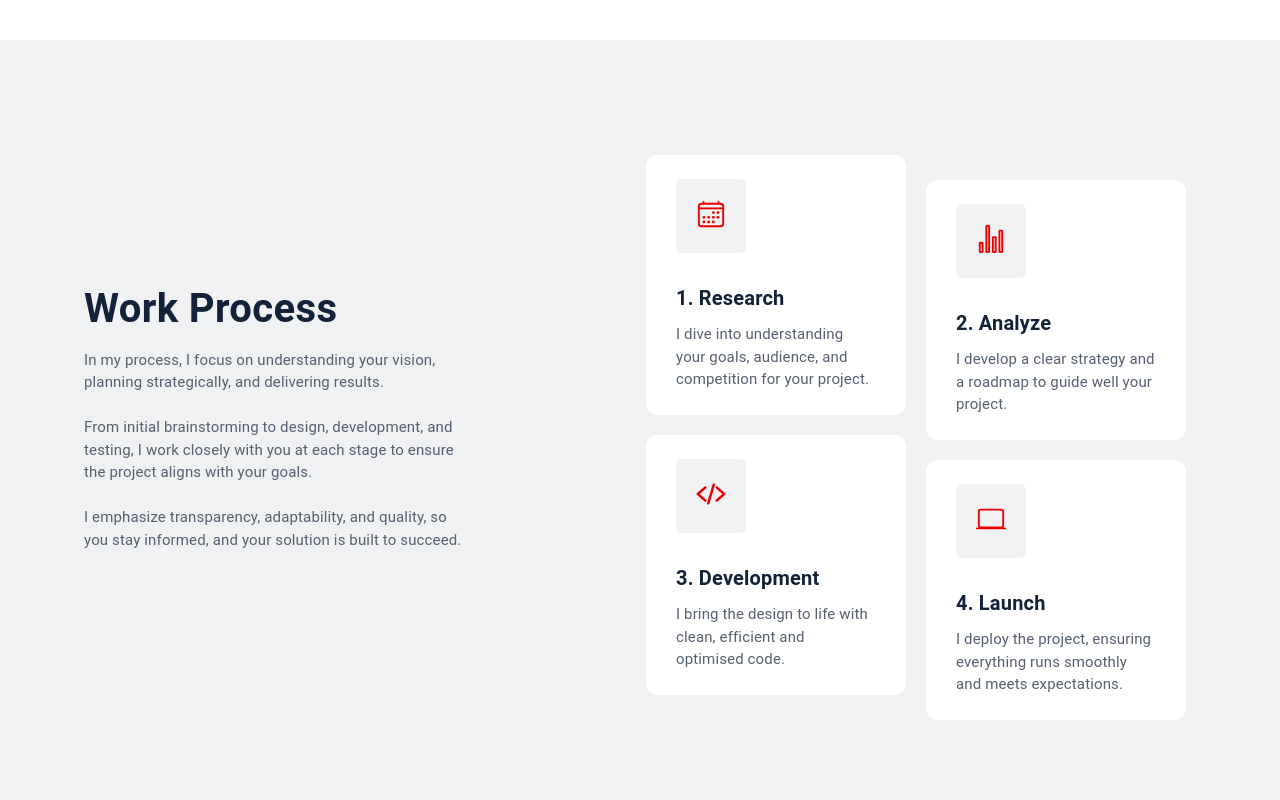
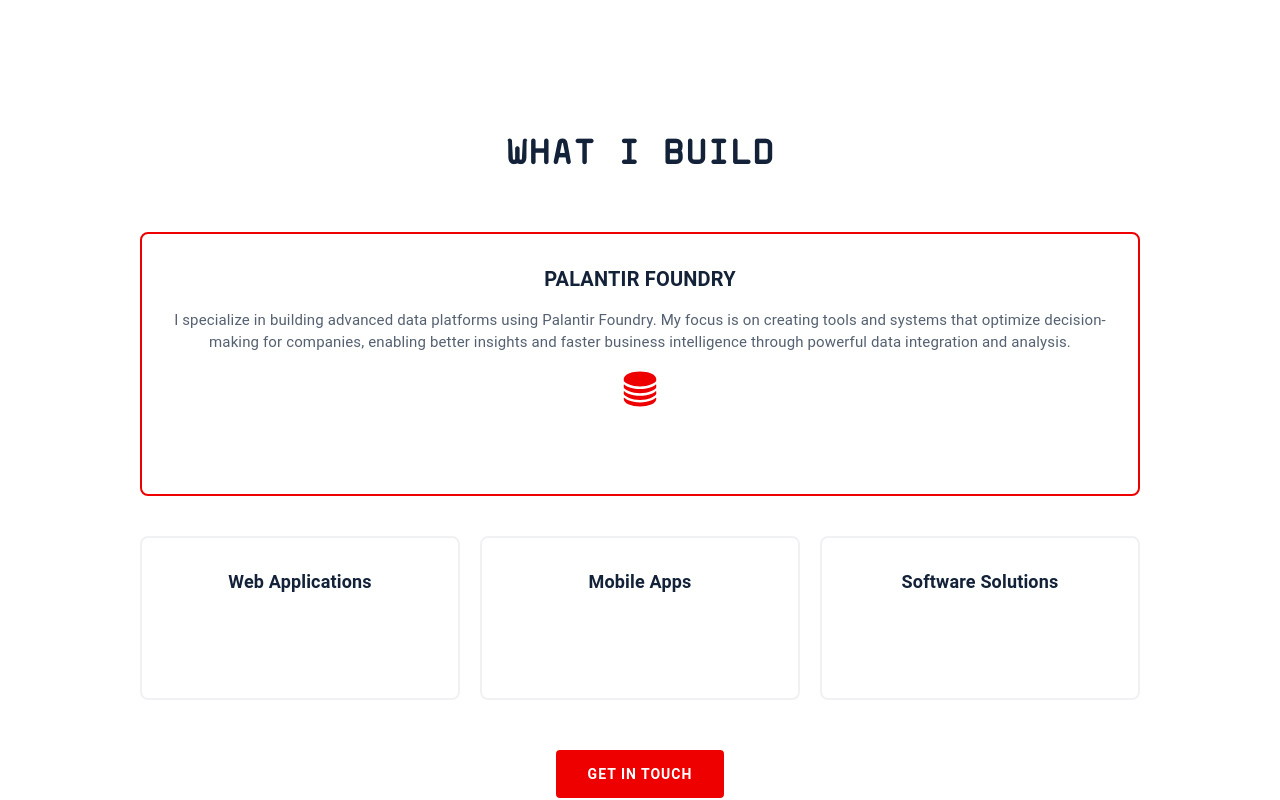
Before and after one commit to DonatNathan/donat-website, a React (Create React App) app: page / in a window 1280 px wide. Shown: the part 760-1560 px from the top of the page. Built offline with nearby package versions, Linux system fonts and the light colour scheme.

Commit message:
fix: update global website UI, call to project and portfolio left to do

```diff
--- a/src/components/Contact.js
+++ b/src/components/Contact.js
@@ -1,75 +1,100 @@
-import { Box, Typography } from "@mui/material"
+import { Box, Typography, Button } from "@mui/material"
 import { ThemeContext } from "../utils/themes/ThemeContext";
 import { useContext } from "react";
-import { IoLocationOutline } from "react-icons/io5";
-import { IoMailOutline } from "react-icons/io5";
-import { IoCallOutline } from "react-icons/io5";
-import { IoLogoInstagram } from "react-icons/io5";
-import { IoLogoLinkedin } from "react-icons/io5";
-import { IoLogoGithub } from "react-icons/io5";
+import { IoLocationOutline, IoMailOutline, IoCallOutline, IoLogoInstagram, IoLogoLinkedin, IoLogoGithub } from "react-icons/io5";
+import styled from 'styled-components';
 
-const Info = ({name, value, icon}) => {
+const ContactCard = styled.a`
+  display: flex;
+  align-items: center;
+  padding: 20px;
+  margin: 15px 0;
+  border-radius: 8px;
+  text-decoration: none;
+  transition: all 0.3s ease;
+  border-left: 3px solid transparent;
 
-    const {theme} = useContext(ThemeContext);
+  &:hover {
+    transform: translateX(8px);
+    border-left-color: ${props => props.accentColor};
+  }
+`;
 
-    return (
-        <Box sx={{display: "flex", flexDirection: "row", justifyContent: "left", margin: "20px"}}>
-            <Box sx={{width: "fit-content", padding: "10px", backgroundColor: theme.SecondBackgroundColor, borderRadius: "4px"}}>
-                {
-                    icon === "address" ?
-                        <IoLocationOutline size={20} color={theme.MainColor} />
-                    : icon === "email" ?
-                        <IoMailOutline size={20} color={theme.MainColor} />
-                    :
-                        <IoCallOutline size={20} color={theme.MainColor} />
-                }
-            </Box>
-            <Box sx={{display: "flex", flexDirection: "column", justifyContent: "center", textAlign: "left", marginLeft: "10px"}}>
-                <Typography sx={{fontSize: 15, color: theme.ClassicTextColor}}>{name}</Typography>
-                <Typography sx={{fontSize: 15, color: theme.BoldTextColor, fontWeight: "bold"}}>{value}</Typography>
-            </Box>
-        </Box>
-    );
-};
+const SocialIconWrapper = styled.a`
+  display: inline-flex;
+  align-items: center;
+  justify-content: center;
+  width: 40px;
+  height: 40px;
+  border-radius: 50%;
+  background-color: ${props => props.bgColor};
+  transition: all 0.3s ease;
+  text-decoration: none;
+  margin-right: 15px;
+
+  &:hover {
+    transform: scale(1.15) rotate(5deg);
+    box-shadow: 0 8px 16px rgba(0, 0, 0, 0.2);
+  }
+
+  &:last-child {
+    margin-right: 0;
+  }
+`;
 
 const Contact = () => {
 
     const {theme} = useContext(ThemeContext);
 
     return (
-        <Box id="contact" sx={{display: "flex", flexWrap: "wrap", flexDirection: "row", justifyContent: "space-around", alignItems: "center", backgroundColor: theme.BackgroundColor, padding: "80px", boxShadow: `-20px -20px 20px ${theme.SecondBackgroundColor}, 20px -20px 20px ${theme.SecondBackgroundColor}`}}>
-            <Box sx={{display: "flex", flexDirection: "column", width: "30vw", minWidth: "300px", textAlign: "left", justifyContent: "center"}}>
-                <Typography sx={{fontSize: 30, color: theme.BoldTextColor, fontWeight: "bold"}}>Let's discuss your Project</Typography>
-                <Box sx={{display: "flex", flexDirection: "column", justifyContent: "center", marginTop: "20px"}}>
-                    <Info
-                        name={"Address:"}
-                        value={"Mont-Saxonnex, France"}
-                        icon={"address"}
-                    />
-                    <Info
-                        name={"My Email:"}
-                        value={"nathandonatt@gmail.com"}
-                        icon={"email"}
-                    />
-                    <Info
-                        name={"Call me:"}
-                        value={"07 77 75 52 92"}
-                        icon={"phone"}
-                    />
-                </Box>
-                <Box sx={{display: "flex", flexDirection: "row", justifyContent: "left", marginTop: "20px"}}>
-                    <a href="https://www.instagram.com/nathandonatt/">
-                        <IoLogoInstagram size={20} color={theme.MainColor} />
-                    </a>
-                    <a href="https://www.linkedin.com/in/nathan-donat-filliod/">
-                        <IoLogoLinkedin style={{marginLeft: "20px"}} size={20} color={theme.MainColor} />
-                    </a>
-                    <a href="https://github.com/DonatNathan/">
-                        <IoLogoGithub style={{marginLeft: "20px"}} size={20} color={theme.MainColor} />
-                    </a>
-                </Box>
+        <Box id="contact" sx={{display: "flex", flexDirection: "column", justifyContent: "center", alignItems: "center", backgroundColor: theme.BackgroundColor, paddingTop: "80px", paddingBottom: "80px", minHeight: "calc(100vh - 120px)"}}>
+            <Typography sx={{fontSize: 40, fontWeight: "bold", color: theme.BoldTextColor, marginBottom: "50px", textTransform: "uppercase", fontFamily: "'Magda Clean Mono', monospace"}}>Let's Connect</Typography>
+
+            <Box sx={{maxWidth: "600px", width: "100%", marginBottom: "50px"}}>
+                <ContactCard accentColor={theme.MainColor} style={{backgroundColor: theme.SecondBackgroundColor}}>
+                    <Box sx={{padding: "12px", backgroundColor: theme.BackgroundColor, borderRadius: "6px", marginRight: "15px"}}>
+                        <IoLocationOutline size={24} color={theme.MainColor} />
+                    </Box>
+                    <Box>
+                        <Typography sx={{fontSize: 12, color: theme.SubTextColor}}>Location</Typography>
+                        <Typography sx={{fontSize: 16, color: theme.BoldTextColor, fontWeight: "bold"}}>Mont-Saxonnex, France</Typography>
+                    </Box>
+                </ContactCard>
+
+                <ContactCard accentColor={theme.MainColor} href="mailto:nathandonatt@gmail.com" style={{backgroundColor: theme.SecondBackgroundColor}}>
+                    <Box sx={{padding: "12px", backgroundColor: theme.BackgroundColor, borderRadius: "6px", marginRight: "15px"}}>
+                        <IoMailOutline size={24} color={theme.MainColor} />
+                    </Box>
+                    <Box>
+                        <Typography sx={{fontSize: 12, color: theme.SubTextColor}}>Email</Typography>
+                        <Typography sx={{fontSize: 16, color: theme.BoldTextColor, fontWeight: "bold"}}>nathandonatt@gmail.com</Typography>
+                    </Box>
+                </ContactCard>
+
+                <ContactCard accentColor={theme.MainColor} href="tel:+33777755292" style={{backgroundColor: theme.SecondBackgroundColor}}>
+                    <Box sx={{padding: "12px", backgroundColor: theme.BackgroundColor, borderRadius: "6px", marginRight: "15px"}}>
+                        <IoCallOutline size={24} color={theme.MainColor} />
+                    </Box>
+                    <Box>
+                        <Typography sx={{fontSize: 12, color: theme.SubTextColor}}>Phone</Typography>
+                        <Typography sx={{fontSize: 16, color: theme.BoldTextColor, fontWeight: "bold"}}>+33 7 77 75 52 92</Typography>
+                    </Box>
+                </ContactCard>
             </Box>
-            <Box component="img" sx={{width: 100, marginTop: "50px"}} alt="Black Logo Donat" src="/images/logo.png" />
+
+            <Box sx={{display: "flex", alignItems: "center", justifyContent: "center", gap: "10px", marginBottom: "40px"}}>
+                <SocialIconWrapper bgColor={theme.SecondBackgroundColor} href="https://www.instagram.com/nathandonatt/" target="_blank" rel="noopener noreferrer">
+                    <IoLogoInstagram size={20} color={theme.MainColor} />
+                </SocialIconWrapper>
+                <SocialIconWrapper bgColor={theme.SecondBackgroundColor} href="https://www.linkedin.com/in/nathan-donat-filliod/" target="_blank" rel="noopener noreferrer">
+                    <IoLogoLinkedin size={20} color={theme.MainColor} />
+                </SocialIconWrapper>
+                <SocialIconWrapper bgColor={theme.SecondBackgroundColor} href="https://github.com/DonatNathan/" target="_blank" rel="noopener noreferrer">
+                    <IoLogoGithub size={20} color={theme.MainColor} />
+                </SocialIconWrapper>
+            </Box>
+
+            <Button href="#home" sx={{color: theme.ClassicTextColor, textTransform: "none", fontSize: 14, "&:hover": {color: theme.BoldTextColor}}}>Back to Top</Button>
         </Box>
     );
 };
--- a/src/components/Services.js
+++ b/src/components/Services.js
@@ -1,44 +1,138 @@
 import { Box, Button, Typography } from "@mui/material";
 import { ThemeContext } from "../utils/themes/ThemeContext";
-import { useContext } from "react";
+import { useContext, useState } from "react";
+import styled from 'styled-components';
+import { IoServer, IoGlobe, IoPhonePortrait, IoCode } from 'react-icons/io5';
 
-const Service = ({name, description}) => {
+const InteractiveCard = styled.div`
+  padding: 30px;
+  border-radius: 8px;
+  cursor: pointer;
+  transition: all 0.4s cubic-bezier(0.4, 0, 0.2, 1);
+  position: relative;
+  overflow: hidden;
 
-    const {theme} = useContext(ThemeContext);
+  &::before {
+    content: '';
+    position: absolute;
+    top: 0;
+    left: -100%;
+    width: 100%;
+    height: 100%;
+    background: ${props => props.accentColor};
+    opacity: 0;
+    transition: left 0.4s ease;
+    z-index: -1;
+  }
 
+  &:hover::before {
+    left: 0;
+    opacity: 0.1;
+  }
+
+  &:hover {
+    transform: translateY(-8px);
+    box-shadow: 0 12px 24px rgba(0, 0, 0, 0.15);
+  }
+`;
+
+const ServiceCard = ({name, description, isExpanded, onClick, theme, icon}) => {
     return (
-        <Box sx={{backgroundColor: theme.BackgroundColor, textAlign: "left", padding: "10px", width: "30vw", minWidth: "300px", borderLeft: 3, ":hover": {borderLeftColor: theme.MainColor, transitionDuration: "0.8s"}, transitionDuration: "0.8s", borderLeftColor: theme.BackgroundColor, borderRadius: "6px", margin: "10px"}}>
-            <Typography sx={{fontSize: 20, fontWeight: "bold", color: theme.BoldTextColor}}>{name}</Typography>
-            <Typography sx={{fontSize: 15, color: theme.ClassicTextColor}}>{description}</Typography>
-        </Box>
-    )
-}
+        <InteractiveCard
+            onClick={onClick}
+            accentColor={theme.MainColor}
+            style={{
+                backgroundColor: theme.BackgroundColor,
+                border: `2px solid ${theme.SecondBackgroundColor}`,
+                minHeight: isExpanded ? "200px" : "100px",
+            }}
+        >
+            <Typography sx={{fontSize: 18, fontWeight: "bold", color: theme.BoldTextColor, marginBottom: "10px"}}>
+                {name}
+            </Typography>
+            {isExpanded && (
+                <>
+                    <Typography sx={{fontSize: 14, color: theme.ClassicTextColor, marginTop: "15px", marginBottom: "15px"}}>
+                        {description}
+                    </Typography>
+                    <Box sx={{display: "flex", justifyContent: "center", marginTop: "15px"}}>
+                        {icon}
+                    </Box>
+                </>
+            )}
+        </InteractiveCard>
+    );
+};
 
 const Services = () => {
 
     const {theme} = useContext(ThemeContext);
+    const [expandedIndex, setExpandedIndex] = useState(null);
+
+    const foundryService = {
+        name: "PALANTIR FOUNDRY",
+        description: "I specialize in building advanced data platforms using Palantir Foundry. My focus is on creating tools and systems that optimize decision-making for companies, enabling better insights and faster business intelligence through powerful data integration and analysis."
+    };
+
+    const otherServices = [
+        {
+            name: "Web Applications",
+            description: "Modern, responsive websites and web apps built with latest technologies and best practices."
+        },
+        {
+            name: "Mobile Apps",
+            description: "Native and cross-platform mobile applications for iOS and Android with seamless UX."
+        },
+        {
+            name: "Software Solutions",
+            description: "Scalable software solutions tailored to your business needs and goals."
+        }
+    ];
 
     return (
-        <Box id="services" sx={{display: "flex", flexWrap: "wrap", flexDirection: "row", justifyContent: "space-around", alignItems: "center", textAlign: "center", backgroundColor: theme.SecondBackgroundColor, paddingTop: "80px", paddingBottom: "80px"}}>
-            <Box sx={{display: "flex", flexDirection: "column", justifyContent: "center", alignItems: "left", textAlign: "left", width: "30vw", minWidth: "300px", marginBottom: "30px"}}>
-                <Typography sx={{fontSize: 40, fontWeight: "bold", color: theme.BoldTextColor}}>What I do?</Typography>
-                <Typography sx={{fontSize: 15, color: theme.ClassicTextColor, marginTop: "15px", marginBottom: "15px"}}>I offer comprehensive development services for any project like websites, mobile apps, software, and even video games. <br /><br />With a versatile skill set across platforms and technologies, I bring ideas to life with solutions tailored to your goals, ensuring seamless performance, engaging user experiences, and long-term success.</Typography>
-                <Button href="https://github.com/DonatNathan" style={{width: "fit-content", backgroundColor: theme.MainColor, color: theme.BackgroundColor, textTransform: "none", fontSize: 15, marginTop: "10px"}}>See what I did</Button>
+        <Box id="services" sx={{display: "flex", flexDirection: "column", justifyContent: "center", alignItems: "center", textAlign: "center", backgroundColor: theme.BackgroundColor, paddingTop: "80px", paddingBottom: "80px", minHeight: "calc(100vh - 120px)"}}>
+            <Typography sx={{fontSize: 40, fontWeight: "bold", color: theme.BoldTextColor, marginBottom: "50px", textTransform: "uppercase", fontFamily: "'Magda Clean Mono', monospace"}}>What I Build</Typography>
+
+            <Box sx={{width: "100%", maxWidth: "1000px", marginBottom: "40px"}}>
+                <InteractiveCard
+                    onClick={() => {}}
+                    accentColor={theme.MainColor}
+                    style={{
+                        backgroundColor: theme.BackgroundColor,
+                        border: `2px solid ${theme.MainColor}`,
+                        minHeight: "200px",
+                    }}
+                >
+                    <Typography sx={{fontSize: 20, fontWeight: "bold", color: theme.BoldTextColor, marginBottom: "15px"}}>
+                        {foundryService.name}
+                    </Typography>
+                    <Typography sx={{fontSize: 15, color: theme.ClassicTextColor, marginBottom: "15px"}}>
+                        {foundryService.description}
+                    </Typography>
+                    <Box sx={{display: "flex", justifyContent: "center"}}>
+                        <IoServer size={40} color={theme.MainColor} />
+                    </Box>
+                </InteractiveCard>
             </Box>
-            <Box sx={{display: "flex", flexDirection: "column", justifyContent: "center", alignItems: "center"}}>
-                <Service
-                    name={"Software Development"}
-                    description={"I provide tailored software development services to build robust, scalable solutions that streamline operations, enhance productivity, and meet your unique business needs."}
-                />
-                <Service
-                    name={"Mobile Development"}
-                    description={"I offer custom mobile app development services to create intuitive, high-performance applications that connect with your audience on any device, enhancing user engagement and driving business growth."}
-                />
-                <Service
-                    name={"Web Development"}
-                    description={"I provide custom web development services to build engaging, user-friendly, and secure websites tailored to meet your business goals and deliver exceptional digital experiences."}
-                />
+
+            <Box sx={{display: "grid", gridTemplateColumns: {xs: "1fr", md: "1fr 1fr 1fr"}, gap: "20px", maxWidth: "1000px", width: "100%"}}>
+                {otherServices.map((service, index) => (
+                    <ServiceCard
+                        key={index}
+                        name={service.name}
+                        description={service.description}
+                        isExpanded={expandedIndex === index}
+                        onClick={() => setExpandedIndex(expandedIndex === index ? null : index)}
+                        theme={theme}
+                        icon={
+                            index === 0 ? <IoGlobe size={32} color={theme.MainColor} /> :
+                            index === 1 ? <IoPhonePortrait size={32} color={theme.MainColor} /> :
+                            <IoCode size={32} color={theme.MainColor} />
+                        }
+                    />
+                ))}
             </Box>
+            <Button href="#contact" style={{width: "fit-content", backgroundColor: theme.MainColor, color: theme.BackgroundColor, textTransform: "uppercase", fontSize: 14, marginTop: "50px", padding: "12px 32px", fontWeight: "bold", letterSpacing: "1px"}}>Get In Touch</Button>
         </Box>
     );
 };
--- a/src/modules/footer/Footer.js
+++ b/src/modules/footer/Footer.js
@@ -2,26 +2,59 @@
 import { Box, Typography } from "@mui/material";
 import { HashLink as Link } from 'react-router-hash-link';
 import { ThemeContext } from "../../utils/themes/ThemeContext";
+import { themes } from "../../utils/themes/ThemeContext";
+import styled from 'styled-components';
+
+const FooterLink = styled(Link)`
+  color: ${props => props.textColor} !important;
+  text-decoration: none;
+  margin: 10px 15px;
+  font-size: 14px;
+  transition: all 0.3s ease;
+  position: relative;
+
+  &:link,
+  &:visited,
+  &:hover,
+  &:active {
+    color: ${props => props.textColor} !important;
+  }
+
+  &::after {
+    content: '';
+    position: absolute;
+    bottom: -2px;
+    left: 0;
+    width: 0;
+    height: 2px;
+    background-color: ${props => props.accentColor};
+    transition: width 0.3s ease;
+  }
+
+  &:hover::after {
+    width: 100%;
+  }
+`;
 
 const Footer = () => {
 
     const {theme} = useContext(ThemeContext);
 
     return (
-        <Box sx={{display: "flex", flexWrap: "wrap", flexDirection: "row", justifyContent: "space-around", alignItems: "center", textAlign: "center", backgroundColor: theme.BoldTextColor, paddingTop: "100px", paddingBottom: "50px"}}>
-            <Box component={Link} to={"#home"} sx={{display: "flex", flexDirection: "row", alignItems: "center", textDecoration: "none"}}>
-                <Box component="img" sx={{width: 50}} alt="White Logo Donat" src="/images/logo_white.png" />
-                <Typography sx={{fontSize: 30, fontWeight: "bold", color: theme.BackgroundColor}}>Donat</Typography>
+        <Box sx={{display: "flex", flexDirection: "column", justifyContent: "center", alignItems: "center", textAlign: "center", backgroundColor: theme.SecondBackgroundColor, paddingTop: "60px", paddingBottom: "40px", borderTop: `1px solid ${theme.BackgroundColor}`}}>
+            <Box component={Link} to={"#home"} sx={{display: "flex", flexDirection: "row", alignItems: "center", textDecoration: "none", marginBottom: "30px"}}>
+              <Box component="img" sx={{width: 40}} alt="Donat logo" src={theme === themes.dark ? "/images/logo_white.png" : "/images/logo.png"} />
+              <Typography sx={{fontSize: 24, fontWeight: "bold", color: theme.BoldTextColor, marginLeft: "10px"}}>Donat</Typography>
             </Box>
-            <Box sx={{display: "flex", flexWrap: "wrap", flexDirection: "row", alignItems: "center", justifyContent: "center", marginBottom: "30px", marginTop: "30px"}}>
-                {/* <Link to={"#home"} style={{color: theme.BackgroundColor, textDecoration: "none", margin: "10px"}}>Home</Link> */}
-                <Link to={"#home"} style={{color: theme.BackgroundColor, textDecoration: "none", margin: "10px"}}>About</Link>
-                <Link to={"#process"} style={{color: theme.BackgroundColor, textDecoration: "none", margin: "10px"}}>Process</Link>
-                <Link to={"#portfolio"} style={{color: theme.BackgroundColor, textDecoration: "none", margin: "10px"}}>Portfolio</Link>
-                <Link to={"#services"} style={{color: theme.BackgroundColor, textDecoration: "none", margin: "10px"}}>Services</Link>
-                <Link to={"#contact"} style={{color: theme.BackgroundColor, textDecoration: "none", margin: "10px"}}>Contact</Link>
+
+            <Box sx={{display: "flex", flexWrap: "wrap", flexDirection: "row", alignItems: "center", justifyContent: "center", marginBottom: "30px"}}>
+                <FooterLink to={"#home"} textColor={theme.BoldTextColor} accentColor={theme.MainColor}>About</FooterLink>
+                <FooterLink to={"#portfolio"} textColor={theme.BoldTextColor} accentColor={theme.MainColor}>Portfolio</FooterLink>
+                <FooterLink to={"#services"} textColor={theme.BoldTextColor} accentColor={theme.MainColor}>Services</FooterLink>
+                <FooterLink to={"#contact"} textColor={theme.BoldTextColor} accentColor={theme.MainColor}>Contact</FooterLink>
             </Box>
-            <Typography sx={{fontSize: 15, color: theme.BackgroundColor}}>Copyright © 2025 Donat.</Typography>
+
+            <Typography sx={{fontSize: 13, color: theme.SubTextColor}}>Copyright © 2025 Nathan Donat-Filliod. All rights reserved.</Typography>
         </Box>
     );
 };
--- a/src/pages/Home.js
+++ b/src/pages/Home.js
@@ -7,7 +7,6 @@
 import Footer from "../modules/footer/Footer";
 import Header from "../modules/header/Header";
 import Introduction from "../components/Introduction";
-import Process from "../components/Process";
 import Contact from "../components/Contact";
 
 const HomePage = () => {
@@ -19,10 +18,9 @@
             <Box>
                 <Header />
                 <Introduction />
-                <Process />
+                <Services />
                 <Portfolio />
                 <ProjectIdea />
-                <Services />
                 <Contact />
                 <Footer />
             </Box>
```
